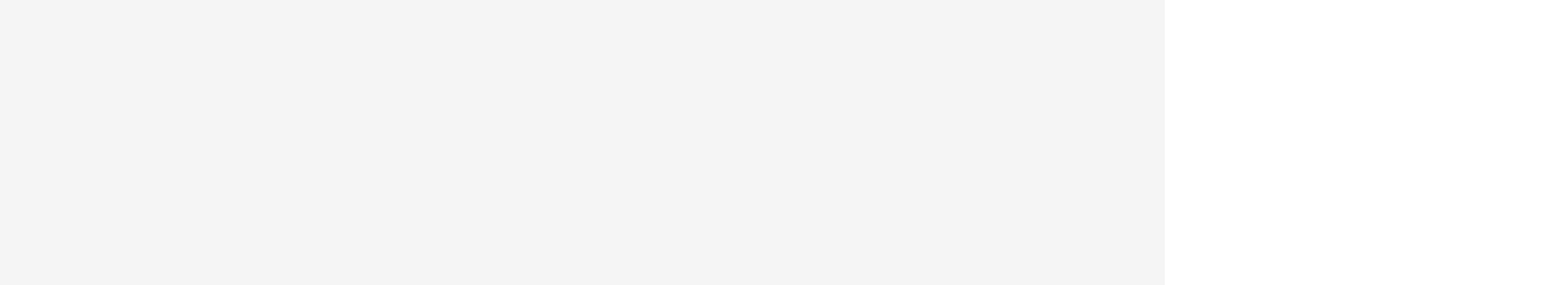
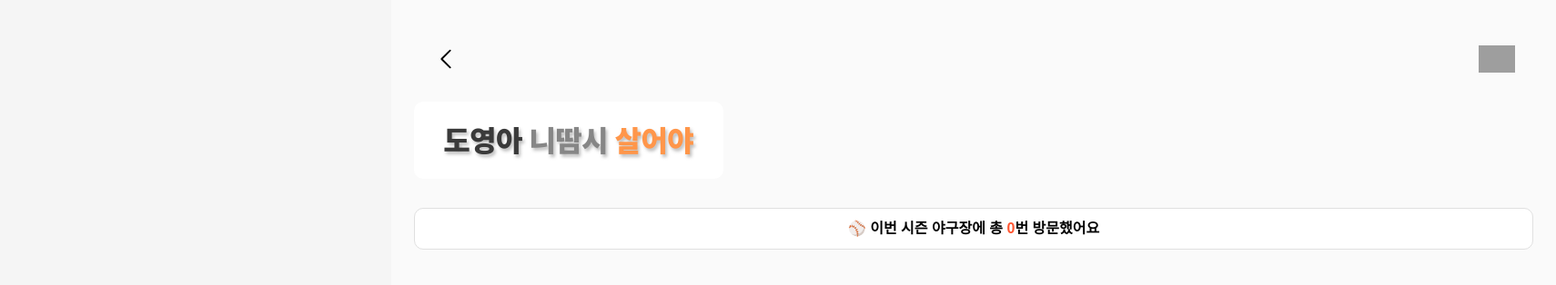
Before and after one commit to innerstella/happybaseball-diary, a React (Create React App) app: page /mypage in a window 1280 px wide. Before the commit this address had no page. Shown: the top 314 px of the page at 91% size, 1710 px wide, since content can reach past the window. Built offline with nearby package versions, Linux system fonts and the light colour scheme; grey boxes are pictures that could not be loaded.

Commit message:
feat: 마이 페이지 : 야구장 방문 횟수

```diff
--- a/src/Router.tsx
+++ b/src/Router.tsx
@@ -14,7 +14,7 @@ const AppRouter = () => {
         <Route path="/create" element={<CreatePage />} />
         {/* </Route> */}
         {/* <Route element={<PrivateRouter />}> */}
-        {/* <Route path="/mypage" element={<MyPage />} /> */}
+        <Route path="/mypage" element={<MyPage />} />
         {/* </Route> */}
         {/* <Route element={<PrivateRouter />}> */}
         <Route path="/detail/:id" element={<DetailPage />} />
--- a/src/components/top-app-bar/index.tsx
+++ b/src/components/top-app-bar/index.tsx
@@ -3,6 +3,8 @@ import { useNavigate } from "react-router-dom";
 import { dbService } from "../../firebase";
 import { getAuth, signOut } from "firebase/auth";
 import * as S from "./TopAppBar.style";
+import { useRecoilValue } from "recoil";
+import { loginState } from "../../recoil/system";
 
 const TopAppBar = ({
   page,
@@ -14,6 +16,7 @@ const TopAppBar = ({
   uid?: string;
 }) => {
   const navigate = useNavigate();
+  const loginStatus = useRecoilValue(loginState);
 
   // 문서 삭제
   const delRec = () => {
@@ -34,19 +37,15 @@ const TopAppBar = ({
     <S.Container>
       {page === "home" && (
         <>
-          {/* <img
-            onClick={() => navigate("/mypage")}
-            src="assets/svg/ic-solid-user.svg"
-            alt="user"
-            className="svg"
-          /> */}
-          <p className="title">⚾️ 직관일기</p>
-          <img
-            src="assets/svg/ic-outline-logout.svg"
-            alt="logout"
-            className="svg"
-            onClick={() => logout()}
-          />
+          <h1 className="title">⚾️ 직관일기</h1>
+          {loginStatus === true && (
+            <img
+              onClick={() => navigate("/mypage")}
+              src="assets/svg/ic-solid-user.svg"
+              alt="user"
+              className="svg"
+            />
+          )}
           {/* <img
             src="assets/svg/ic-solid-question.svg"
             alt="user"
--- a/src/pages/home/components/record-list/index.tsx
+++ b/src/pages/home/components/record-list/index.tsx
@@ -11,12 +11,13 @@ import { dbService } from "../../../../firebase";
 import { Spinner } from "@chakra-ui/react";
 import FirstRecord from "../FirstRecord";
 import SeasonChip from "../../../../components/chip/season-chip";
-import { currSeasonState } from "../../../../recoil/system";
+import { currSeasonState, userDataState } from "../../../../recoil/system";
 import getWinningRate from "../../../../utils/getWinningRate";
 
 const RecordList = () => {
   const seasonList = [2024, 2023];
   const [currSeason, setCurrSeason] = useRecoilState(currSeasonState);
+  const [userStatus, setUserStatus] = useRecoilState(userDataState);
   const [isLoading, setIsLoading] = useState(true);
   const [winningRate, setWinningRate] = useState("0.000");
 
@@ -50,6 +51,7 @@ const RecordList = () => {
 
   useEffect(() => {
     if (userData.length > 0) {
+      setUserStatus(userData as never[]);
       setWinningRate(getWinningRate(userData, currSeason));
     }
   }, [userData, currSeason]);
--- a/src/pages/home/index.tsx
+++ b/src/pages/home/index.tsx
@@ -6,18 +6,20 @@ import TopAppBar from "../../components/top-app-bar";
 import RecordList from "./components/record-list";
 import Button from "./components/CreateButton";
 import LoginPage from "../login";
+import { useRecoilState } from "recoil";
+import { loginState } from "../../recoil/system";
 
 const HomePage = () => {
   const navigate = useNavigate();
 
   // 로그인 여부
-  const [isLoggedIn, setIsLoggedIn] = useState(false);
+  const [loginStatus, setLoginStatus] = useRecoilState(loginState);
   const [userData, setUserData] = useState();
 
   const localUserData = () => {
     for (const key of Object.keys(sessionStorage)) {
       if (key.includes("firebase:authUser:") && typeof key === "string") {
-        setIsLoggedIn(true);
+        setLoginStatus(true);
         return sessionStorage.getItem(key);
       }
     }
@@ -35,7 +37,7 @@ const HomePage = () => {
   return (
     <S.MainContainer>
       <TopAppBar page="home" />
-      {isLoggedIn ? (
+      {loginStatus ? (
         <>
           <div className="padding">
             <RecordList />
--- a/src/pages/mypage/MyPage.style.tsx
+++ b/src/pages/mypage/MyPage.style.tsx
@@ -7,6 +7,10 @@ export const MainContainer = styled.div`
   background-color: #fafafa;
   font-family: "SUIT", sans-serif;
   overflow-x: hidden;
+
+  display: flex;
+  flex-direction: column;
+  gap: 2rem;
 
   .gap {
     margin-top: 3rem;
--- /dev/null
+++ b/src/pages/mypage/components/info-box/InfoBox.style.tsx
@@ -0,0 +1,19 @@
+import styled from "styled-components";
+
+export const Container = styled.div`
+  border: 1px solid #e0e0e0;
+  border-radius: 10px;
+  background-color: white;
+  padding: 10px 10px;
+
+  p {
+    font-size: 16px;
+    font-weight: 600;
+    text-align: center;
+    color: #000;
+  }
+
+  span {
+    color: #ff542f;
+  }
+`;
--- /dev/null
+++ b/src/pages/mypage/components/info-box/index.tsx
@@ -0,0 +1,13 @@
+import * as S from "./InfoBox.style";
+
+const InfoBox = ({ count }: { count: number }) => {
+  return (
+    <S.Container>
+      <p>
+        ⚾️ 이번 시즌 야구장에 총 <span>{count}</span>번 방문했어요
+      </p>
+    </S.Container>
+  );
+};
+
+export default InfoBox;
--- a/src/pages/mypage/index.tsx
+++ b/src/pages/mypage/index.tsx
@@ -5,18 +5,29 @@ import TopAppBar from "../../components/top-app-bar";
 import OddBox from "./components/OddBox";
 import Banner from "../../components/Banner";
 import Lottery from "../lottery/components/Lottery";
+import { userDataState } from "../../recoil/system";
+import InfoBox from "./components/info-box";
+import { useEffect, useState } from "react";
 
 const MyPage = () => {
-  // const userData = useRecoilValue(userdata)
+  const userData = useRecoilValue(userDataState);
+  const [currSeasonData, setCurrentSeasonData] = useState([]);
+
+  useEffect(() => {
+    const currSeason = userData.filter((data: any) => {
+      if (data.date.slice(0, 2) === "24") return data;
+    });
+
+    setCurrentSeasonData(currSeason);
+  }, []);
 
   return (
     <S.MainContainer>
       <TopAppBar page="mypage" />
-      <div className="gap">
-        <div className="banner">
-          <Banner />
-        </div>
+      <div className="banner">
+        <Banner />
       </div>
+      <InfoBox count={currSeasonData.length} />
       {/* <S.Odds>
         <p className="title">24 시즌</p>
 
@@ -27,8 +38,7 @@ const MyPage = () => {
 
           <OddBox ratio={winningRate23} />
       </S.Odds> */}
-      <div className="gap"></div>
-      <Lottery />
+      {/* <Lottery /> */}
     </S.MainContainer>
   );
 };
--- a/src/recoil/system.ts
+++ b/src/recoil/system.ts
@@ -4,3 +4,13 @@ export const currSeasonState = atom({
   key: "currSeasonState",
   default: 2024,
 });
+
+export const loginState = atom({
+  key: "loginState",
+  default: false,
+});
+
+export const userDataState = atom({
+  key: "userDataState",
+  default: [],
+});
```
Also changed, not shown: src/pages/mypage/components/team-menu/index.tsx (added).
